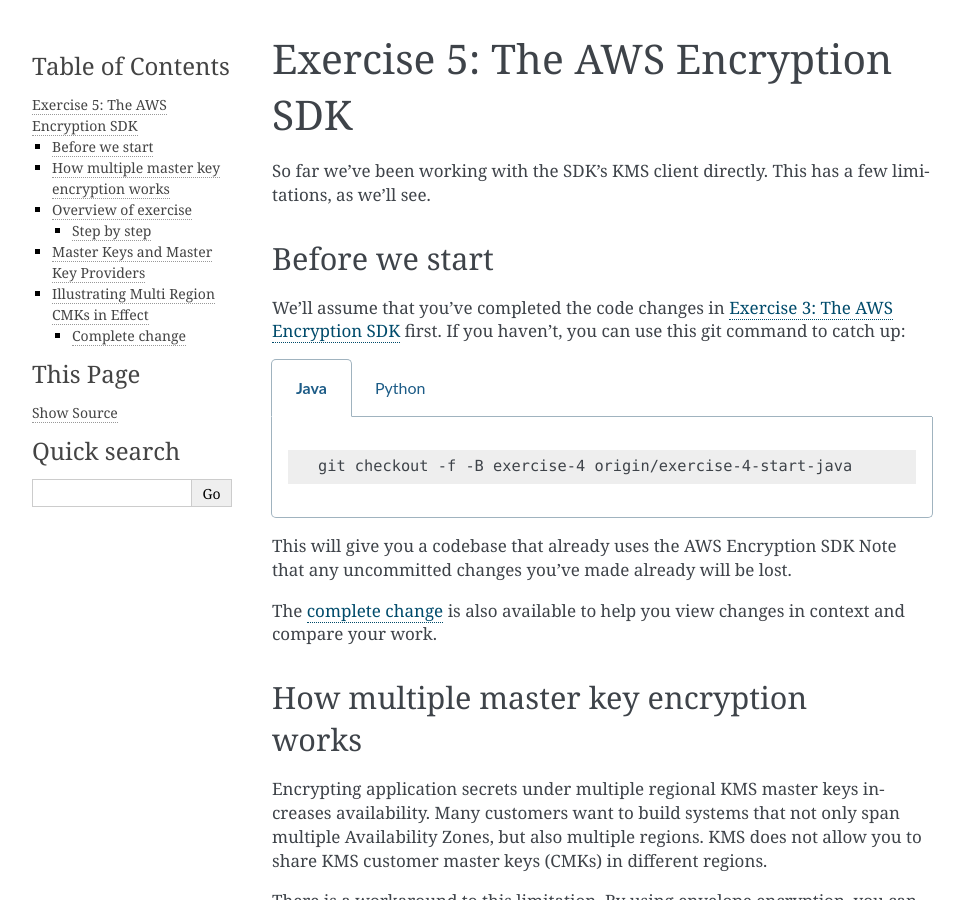
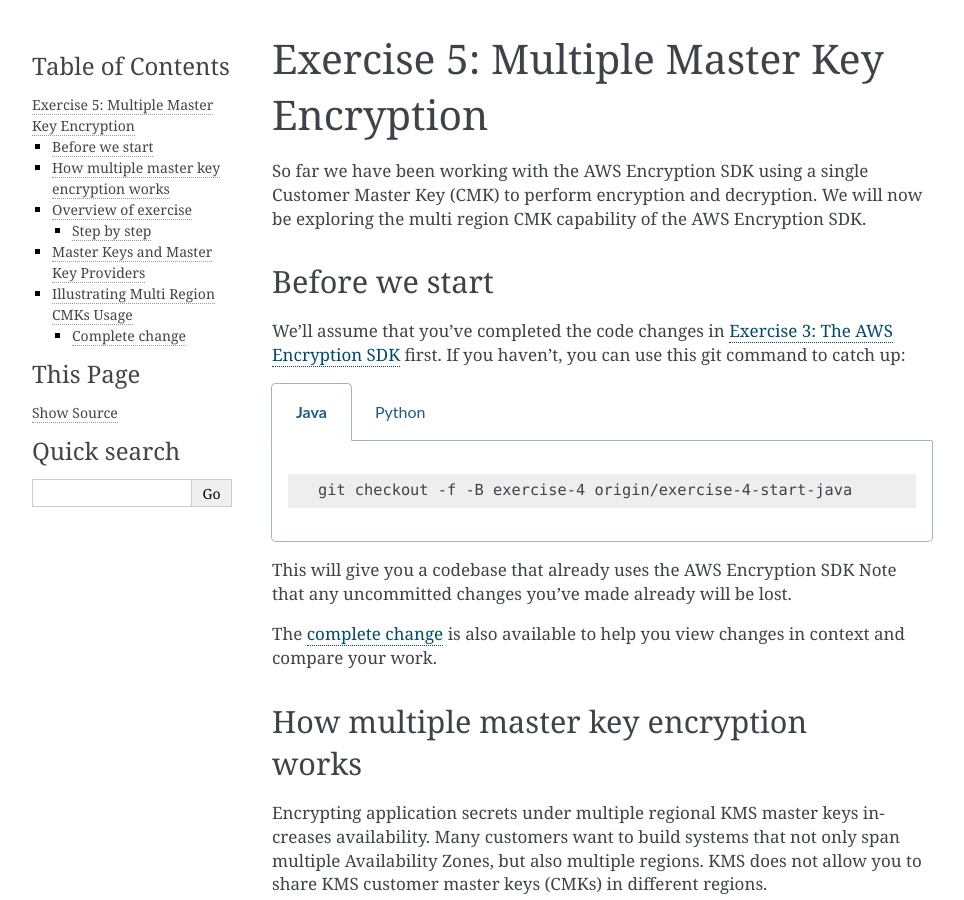
Before and after one commit to aws-samples/busy-engineers-encryption-sdk, a Sphinx documentation site: the page built from docs/exercises/5-multi_region.rst, in a window 1280 px wide and 900 px high. Shown: the whole window, without its empty margins (148-1112 px from the left). Built offline with Sphinx 7.4.7, drawn with Linux system fonts in a browser that asks for light colours; some of the changed text lies outside the part shown.

Commit message:
multi region docs

```diff
--- a/docs/exercises/5-multi_region.rst
+++ b/docs/exercises/5-multi_region.rst
@@ -1,12 +1,12 @@
 
 .. _Exercise 5:
 
-**********************************
-Exercise 5: The AWS Encryption SDK
-**********************************
+******************************************
+Exercise 5: Multiple Master Key Encryption
+******************************************
 
-So far we've been working with the SDK's KMS client directly. This has a few
-limitations, as we'll see.
+So far we have been working with the AWS Encryption SDK using a single Customer Master Key (CMK) to perform
+encryption and decryption. We will now be exploring the multi region CMK capability of the AWS Encryption SDK.
 
 Before we start
 ===============
@@ -350,8 +350,8 @@
 .. _Master Keys: https://docs.aws.amazon.com/encryption-sdk/latest/developer-guide/concepts.html#master-key-provider
 .. _Master Key Providers: https://docs.aws.amazon.com/encryption-sdk/latest/developer-guide/concepts.html#master-key-operations
 
-Illustrating Multi Region CMKs in Effect
-========================================
+Illustrating Multi Region CMKs Usage
+====================================
 
 Now that you are done making the necessary code changes we will be leveraging grants to prevent usage of the local
 key to illustrate that encryption and decryption is still possible by using a key in another region. Grants are one
--- a/docs/index.rst
+++ b/docs/index.rst
@@ -21,6 +21,7 @@
     exercises/2-kms_encryption.rst
     exercises/3-encryption_sdk.rst
     exercises/4-caching.rst
+    exercises/5-multi_region.rst
     debugging-tips.rst
     cleaning-up.rst
 
```
